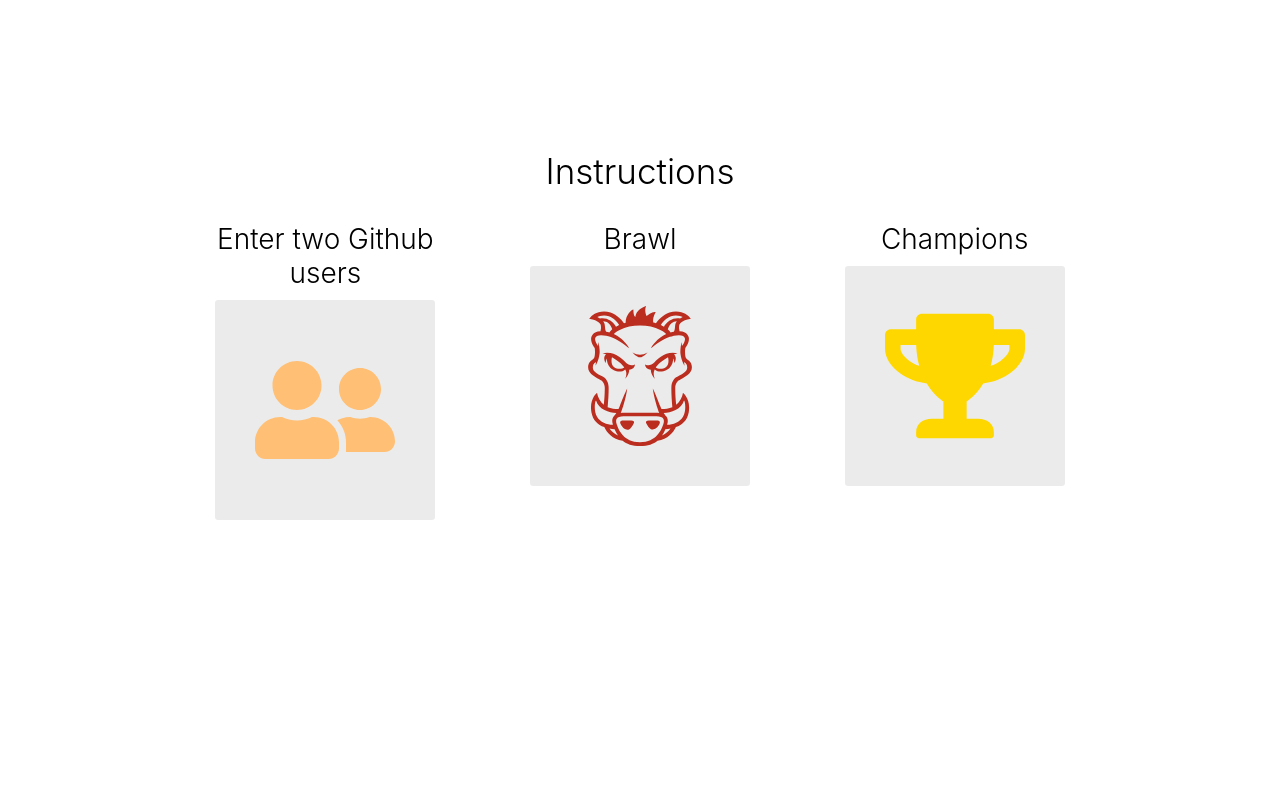
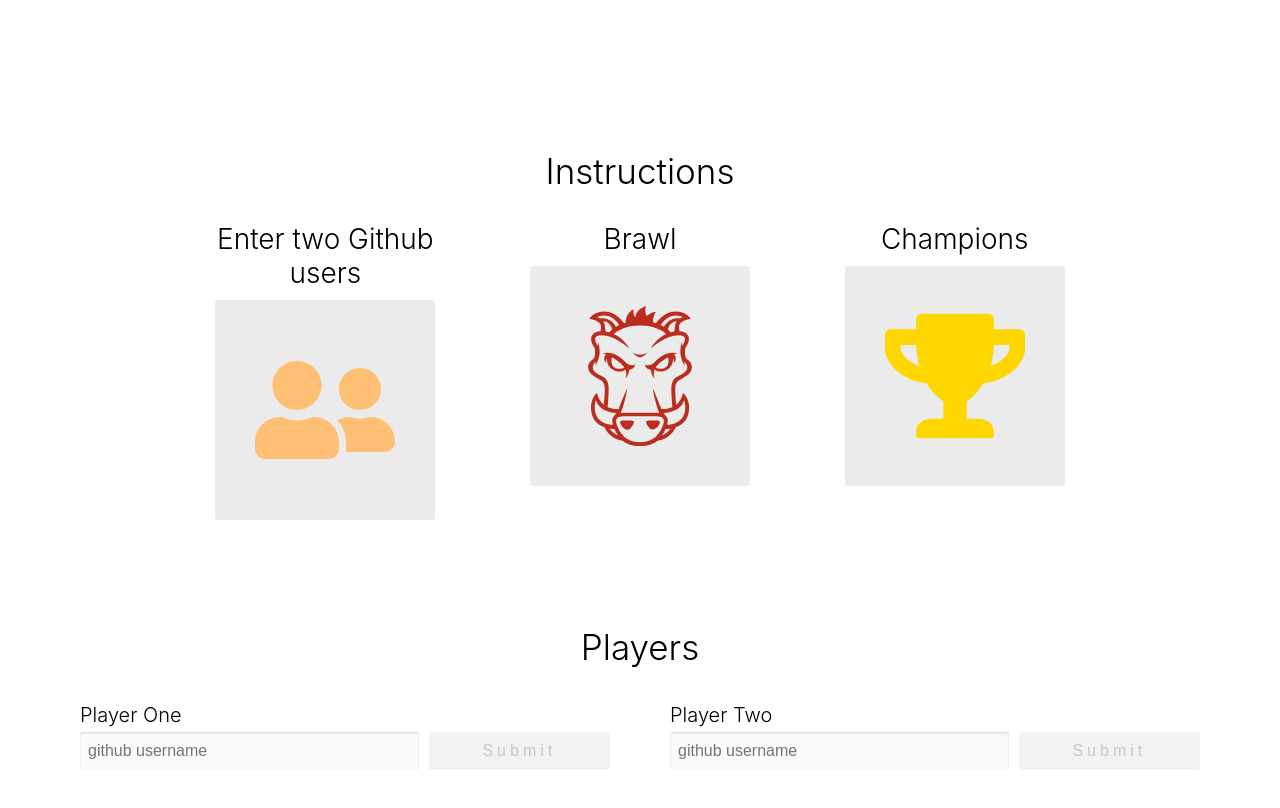
Before and after one commit to Wallace-GS/github-brawl, a React app: page / in a window 1280 px wide. Built offline with nearby package versions, Linux system fonts and the light colour scheme.

Commit message:
adds results component

```diff
--- a/app/components/Brawl.js
+++ b/app/components/Brawl.js
@@ -1,17 +1,85 @@
 import React, { Component } from 'react';
 import Instructions from './Instructions';
+import PlayerInput from './PlayerInput';
+import PlayerPreview from './PlayerPreview';
+import Results from './Results';
 
-export default class Battle extends Component {
+export default class Brawl extends Component {
   constructor(props) {
     super(props);
 
-    this.state = {};
+    this.state = {
+      playerOne: null,
+      playerTwo: null,
+      battle: false,
+    };
+
+    this.handleSubmit = this.handleSubmit.bind(this);
+    this.handleReset = this.handleReset.bind(this);
+  }
+
+  handleSubmit(id, player) {
+    this.setState({
+      [id]: player,
+    });
+  }
+
+  handleReset(id) {
+    this.setState({
+      [id]: null,
+    });
   }
 
   render() {
+    const { playerOne, playerTwo, battle } = this.state;
+
+    if (battle === true) {
+      return <Results playerOne={playerOne} playerTwo={playerTwo} />;
+    }
+
     return (
       <>
         <Instructions />
+
+        <div className="players-container">
+          <h1 className="center-text header-lg">Players</h1>
+          <div className="row space-around">
+            {playerOne === null ? (
+              <PlayerInput
+                label="Player One"
+                onSubmit={(player) => this.handleSubmit('playerOne', player)}
+              />
+            ) : (
+              <PlayerPreview
+                username={playerOne}
+                label="Player One"
+                onReset={() => this.handleReset('playerOne')}
+              />
+            )}
+
+            {playerTwo === null ? (
+              <PlayerInput
+                label="Player Two"
+                onSubmit={(player) => this.handleSubmit('playerTwo', player)}
+              />
+            ) : (
+              <PlayerPreview
+                username={playerTwo}
+                label="Player Two"
+                onReset={() => this.handleReset('playerTwo')}
+              />
+            )}
+          </div>
+
+          {playerOne && playerTwo && (
+            <button
+              className="btn btn-dark btn-space"
+              onClick={() => this.setState({ battle: true })}
+            >
+              Battle
+            </button>
+          )}
+        </div>
       </>
     );
   }
--- /dev/null
+++ b/app/components/PlayerInput.js
@@ -0,0 +1,62 @@
+import React, { Component } from 'react';
+import PropTypes from 'prop-types';
+
+export default class PlayerInput extends Component {
+  constructor(props) {
+    super(props);
+    this.state = {
+      username: '',
+    };
+
+    this.handleSubmit = this.handleSubmit.bind(this);
+    this.handleChange = this.handleChange.bind(this);
+  }
+
+  handleSubmit(event) {
+    event.preventDefault();
+
+    this.props.onSubmit(this.state.username);
+    this.setState({
+      username: '',
+    });
+  }
+
+  handleChange({ target }) {
+    this.setState({
+      username: target.value,
+    });
+  }
+
+  render() {
+    return (
+      <form className="column player" onSubmit={this.handleSubmit}>
+        <label htmlFor="username" className="player-label">
+          {this.props.label}
+        </label>
+        <div className="row player-inputs">
+          <input
+            type="text"
+            id="username"
+            placeholder="github username"
+            className="input-light"
+            autoComplete="off"
+            value={this.state.username}
+            onChange={this.handleChange}
+          />
+          <button
+            className="btn btn-dark"
+            type="submit"
+            disabled={!this.state.username}
+          >
+            Submit
+          </button>
+        </div>
+      </form>
+    );
+  }
+}
+
+PlayerInput.propTypes = {
+  label: PropTypes.string.isRequired,
+  onSubmit: PropTypes.func.isRequired,
+};
--- /dev/null
+++ b/app/components/PlayerPreview.js
@@ -0,0 +1,32 @@
+import React from 'react';
+import PropTypes from 'prop-types';
+import { FaTimesCircle } from 'react-icons/fa';
+
+export default function PlayerPreview({ username, label, onReset }) {
+  return (
+    <div className="column player">
+      <h3 className="player-label">{label}</h3>
+      <div className="row bg-light">
+        <div className="player-info">
+          <img
+            src={`https://github.com/${username}.png?size=200`}
+            alt={`Avatar for ${username}`}
+            className="avatar-small"
+          />
+          <a href={`https://github.com/${username}`} className="link">
+            {username}
+          </a>
+        </div>
+        <button className="btn-clear flex-center" onClick={onReset}>
+          <FaTimesCircle color="rgb(194, 57, 42)" size={26} />
+        </button>
+      </div>
+    </div>
+  );
+}
+
+PlayerPreview.propTypes = {
+  username: PropTypes.string.isRequired,
+  label: PropTypes.string.isRequired,
+  onReset: PropTypes.func.isRequired,
+};
--- /dev/null
+++ b/app/components/Results.js
@@ -0,0 +1,19 @@
+import React, { Component } from 'react';
+import PropTypes from 'prop-types';
+
+export default class Results extends Component {
+  constructor(props) {
+    super(props);
+
+    this.state = {};
+  }
+
+  render() {
+    return (
+      <div>
+        Results
+        <pre>{JSON.stringify(this.props, null, 2)}</pre>
+      </div>
+    );
+  }
+}
--- a/app/index.css
+++ b/app/index.css
@@ -146,3 +146,93 @@ li {
   padding: 40px;
   border-radius: 3px;
 }
+
+.column {
+  display: flex;
+  flex-direction: column;
+}
+
+.row {
+  display: flex;
+  flex-direction: row;
+}
+
+.player {
+  flex: 1;
+  margin: 0 20px;
+  padding: 10px;
+}
+
+.player-label {
+  font-size: 20px;
+  margin: 5px 0;
+  font-weight: 300;
+}
+
+.player-inputs input {
+  padding: 8px;
+  font-size: 16px;
+  flex: 2;
+  border-radius: 3px;
+  border: none;
+  box-shadow: inset 0 1px 2px rgba(0, 0, 0, 0.15);
+}
+
+.player-inputs .input-light {
+  background: rgba(0, 0, 0, 0.02);
+}
+
+.player-inputs button {
+  flex: 1;
+  margin-left: 10px;
+}
+
+.btn {
+  padding: 10px;
+  letter-spacing: 0.25em;
+  border-radius: 3px;
+  border: none;
+  font-size: 16px;
+  display: flex;
+  justify-content: center;
+  align-items: center;
+  cursor: pointer;
+  text-decoration: none;
+  max-width: 200px;
+}
+
+.btn-dark {
+  color: #e6e6e6;
+  background: #141414;
+}
+
+.btn-dark:disabled {
+  background: #f2f2f2;
+  color: #c7c7c7;
+}
+
+.btn-space {
+  margin: 40px auto;
+}
+
+.players-container {
+  margin: 100px, 0;
+}
+
+.avatar-small {
+  width: 55px;
+  height: 55px;
+  border-radius: 50%;
+}
+
+.player-info {
+  display: flex;
+  flex: 1;
+  align-items: center;
+  font-size: 20px;
+  padding: 10px;
+}
+
+.player-info .link {
+  margin-left: 10px;
+}
--- a/app/index.html
+++ b/app/index.html
@@ -3,7 +3,7 @@
   <head>
     <meta charset="UTF-8" />
     <meta name="viewport" content="width=device-width, initial-scale=1.0" />
-    <title>Github Battle</title>
+    <title>Github Brawl</title>
   </head>
   <body>
     <div id="app"></div>
--- a/package.json
+++ b/package.json
@@ -25,6 +25,7 @@
   },
   "homepage": "https://github.com/Wallace-GS/github-brawl#readme",
   "dependencies": {
+    "dotenv": "^8.2.0",
     "prop-types": "^15.7.2",
     "react": "^16.13.1",
     "react-dom": "^16.13.1",
```
Also changed, not shown: 1 other file.
